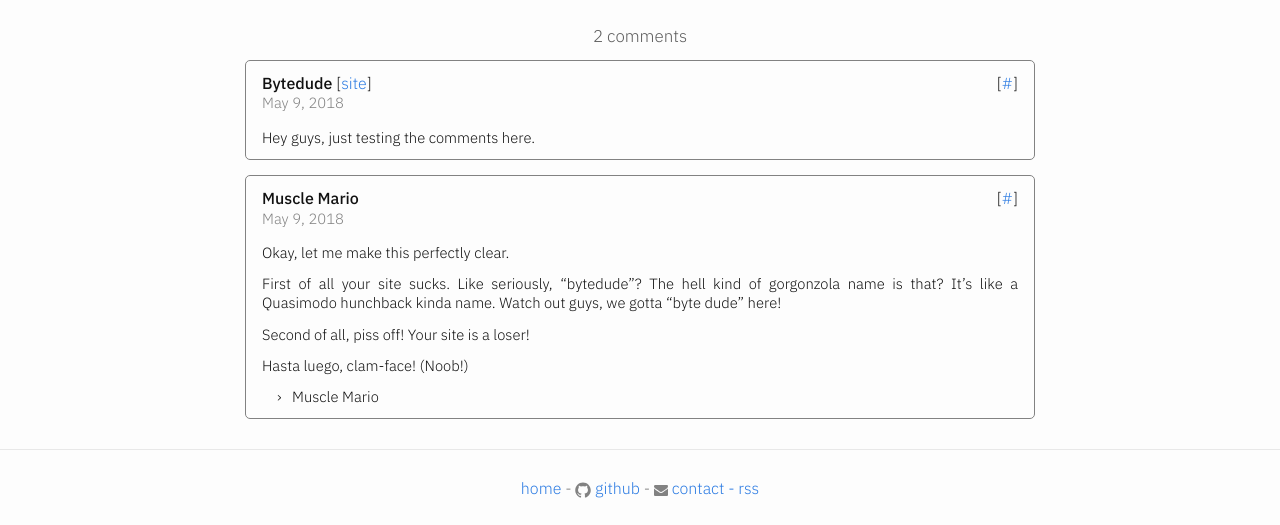
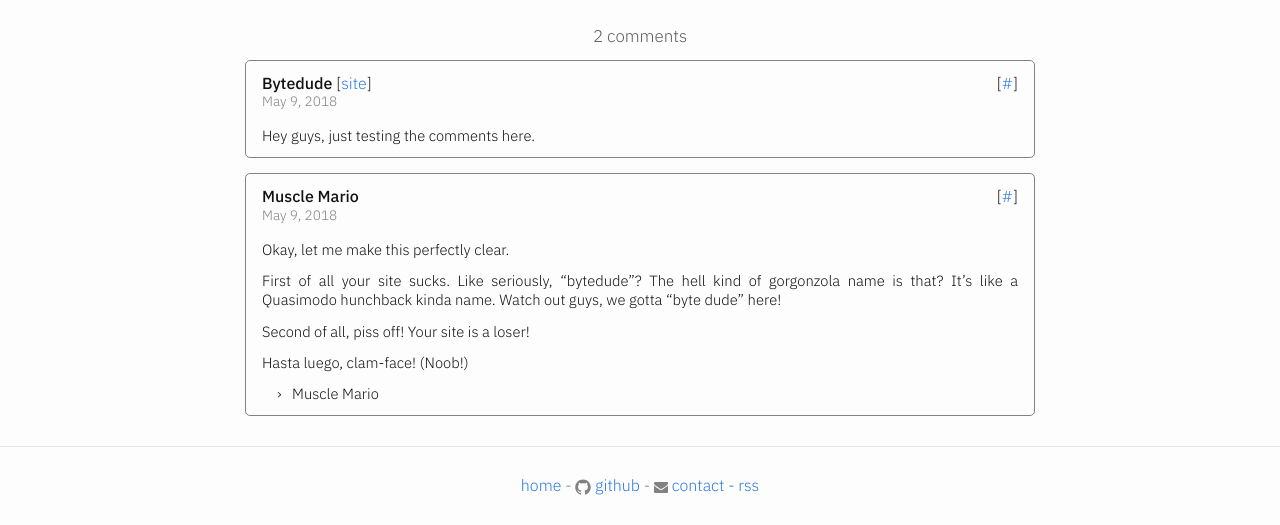
Before and after one commit to mrcnski/signor.dev, a Jekyll site: the page built from secret.md, in a window 1280 px wide. Shown: the part 448-973 px from the top of the page. Built offline with Jekyll 4.4.1, drawn with Linux system fonts in a browser that asks for light colours.

Commit message:
comment fixes

```diff
--- a/_includes/comment-form.html
+++ b/_includes/comment-form.html
@@ -5,7 +5,7 @@
 
 <div class="comment-form">
   <form method="POST" action="https://api.staticman.net/v2/entry/{{ site.repository }}/{{ site.staticman.branch }}">
-    <input name="options[redirect]" type="hidden" value="{{ site.url }}">
+    <input name="options[redirect]" type="hidden" value="{{ site.url }}/{{ page.slug }}">
     <input name="options[slug]" type="hidden" value="{{ page.slug }}">
     <!-- e.g. "2016-01-02-this-is-a-post" -->
 
@@ -19,7 +19,7 @@
         <input name="fields[email]" type="email" placeholder="e-mail (optional)">
       </div>
       <div class="comment-form-optional">
-        <input name="fields[url]" type="url" placeholder="website (optional)">
+        <input name="fields[url]" type="text" placeholder="website (optional)">
       </div>
 
       <div class="comment-form-submit">
--- a/_sass/minutia/_base.scss
+++ b/_sass/minutia/_base.scss
@@ -54,6 +54,9 @@ input, textarea, button {
     &:focus {
         box-shadow: 2px 2px 2px 0px $light-gray;
         border: 1px solid $text-color;
+    }
+    &:not(:focus):invalid {
+        box-shadow: 0px 0px 1px 1px $red;
     }
 }
 textarea {
--- a/_sass/minutia/_layout.scss
+++ b/_sass/minutia/_layout.scss
@@ -406,7 +406,7 @@ $line-height: 1.3;
 }
 .comment-meta {
     color: $gray;
-    font-size: $small-font-size;
+    font-size: $smaller-font-size;
     margin-bottom: $spacing-unit / 2;
 }
 
```
